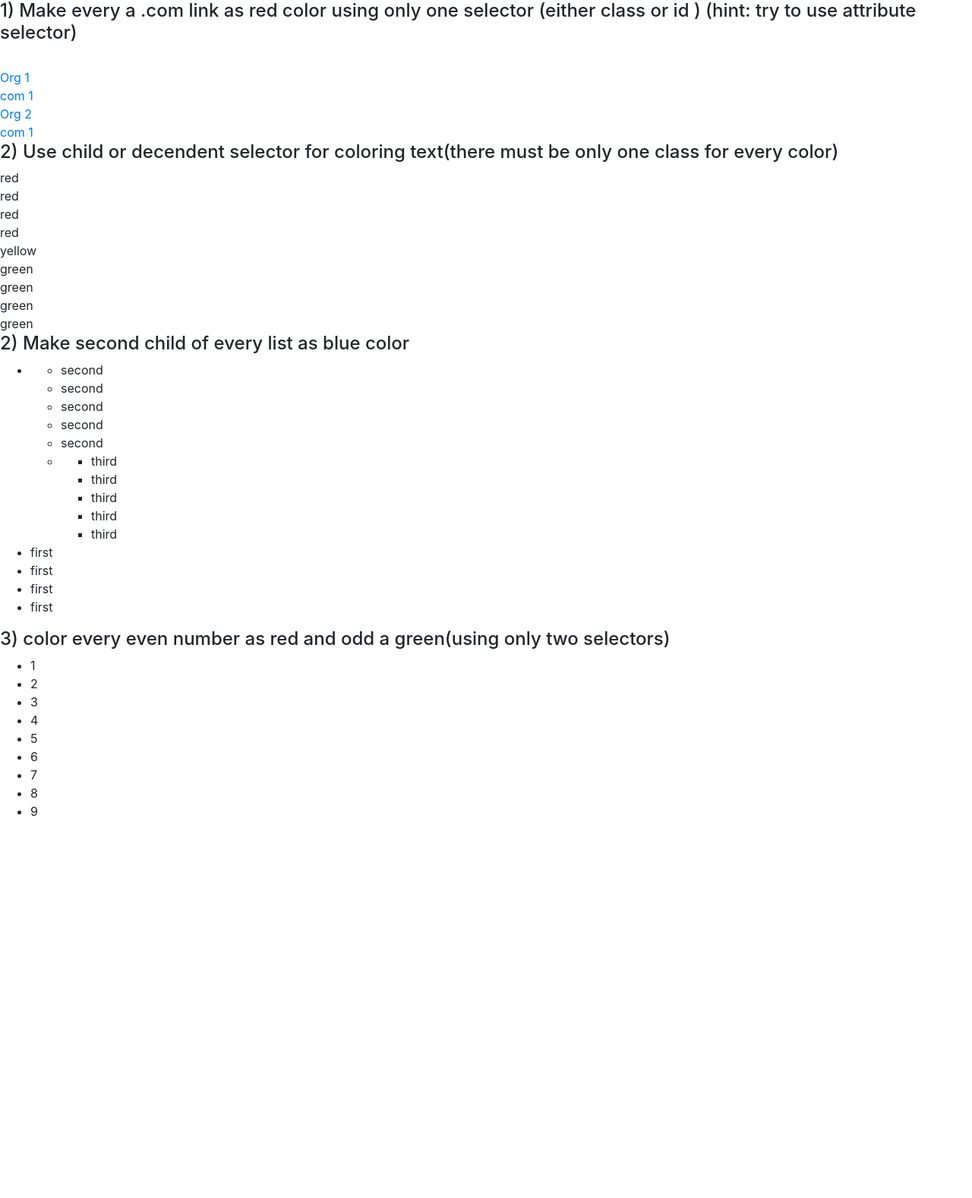
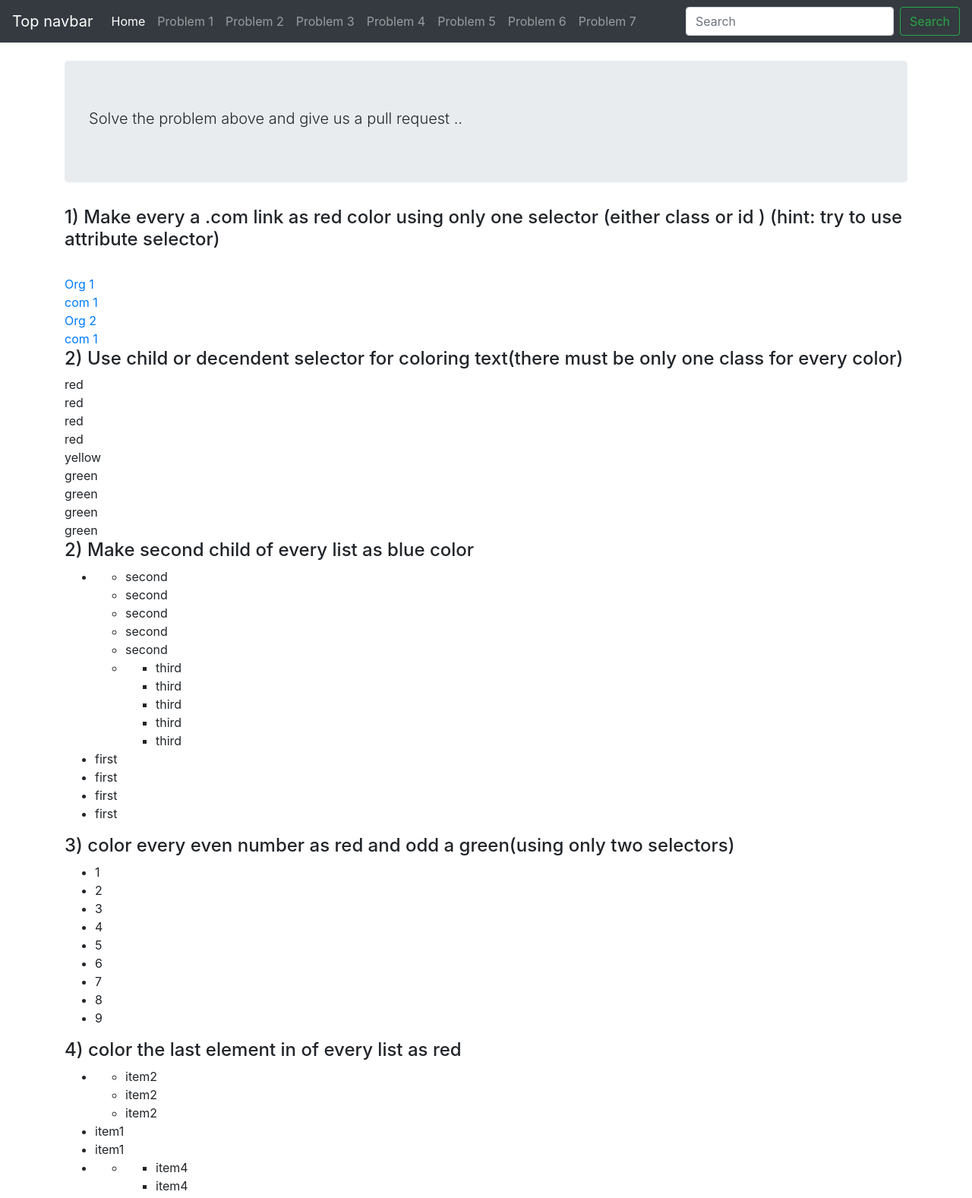
Before and after one commit to sagarrajak/angular-frontend-assigment, an Angular app: page /question-7 in a window 1280 px wide. Shown: the top 1577 px of the page at 76% size. Before the commit the page ends 1096 px from the top, so only its background shows below. Built offline with nearby package versions, Linux system fonts and the light colour scheme.

Commit message:
Added few changes

```diff
--- a/src/app/app.component.html
+++ b/src/app/app.component.html
@@ -1 +1 @@
-<router-outlet></router-outlet>
+<app-my-questions></app-my-questions>
--- a/src/app/my-questions/my-questions.component.html
+++ b/src/app/my-questions/my-questions.component.html
@@ -1,18 +1,34 @@
 <nav class="navbar navbar-expand-md navbar-dark bg-dark mb-4">
   <a class="navbar-brand" href="#">Top navbar</a>
-  <button class="navbar-toggler" type="button" data-toggle="collapse" data-target="#navbarCollapse" aria-controls="navbarCollapse" aria-expanded="false" aria-label="Toggle navigation">
+  <button class="navbar-toggler" type="button" data-toggle="collapse" data-target="#navbarCollapse" aria-controls="navbarCollapse"
+    aria-expanded="false" aria-label="Toggle navigation">
     <span class="navbar-toggler-icon"></span>
   </button>
   <div class="collapse navbar-collapse" id="navbarCollapse">
     <ul class="navbar-nav mr-auto">
       <li class="nav-item active">
-        <a class="nav-link" href="#">Home <span class="sr-only">(current)</span></a>
+        <a class="nav-link" [routerLink]="[ '../' , 'question']">Home <span class="sr-only">(current)</span></a>
       </li>
       <li class="nav-item">
-        <a class="nav-link" href="#">Link</a>
+        <a class="nav-link" [routerLink]="[ '../' , question1]">Problem 1</a>
       </li>
       <li class="nav-item">
-        <a class="nav-link disabled" href="#">Disabled</a>
+        <a class="nav-link" [routerLink]="[ '../' , question2]">Problem 2</a>
+      </li>
+      <li class="nav-item">
+        <a class="nav-link" [routerLink]="[ '../' , question3]">Problem 3</a>
+      </li>
+      <li class="nav-item">
+        <a class="nav-link" [routerLink]="[ '../' , question4]">Problem 4</a>
+      </li>
+      <li class="nav-item">
+        <a class="nav-link" [routerLink]="[ '../' , question5]">Problem 5</a>
+      </li>
+      <li class="nav-item">
+          <a class="nav-link" [routerLink]="[ '../' , question6]">Problem 6</a>
+      </li>
+      <li class="nav-item">
+          <a class="nav-link" [routerLink]="[ '../' , question7]">Problem 7</a>
       </li>
     </ul>
     <form class="form-inline mt-2 mt-md-0">
@@ -24,8 +40,23 @@
 
 <main role="main" class="container">
   <div class="jumbotron">
-    <h1>Question 1</h1>
-    <p class="lead">This example is a quick exercise to illustrate how the top-aligned navbar works. As you scroll, this navbar remains in its original position and moves with the rest of the page.</p>
-    <a class="btn btn-lg btn-primary" href="../../components/navbar/" role="button">View navbar docs &raquo;</a>
+    <!-- <a [routerLink]="[ '../' , question1]">Question 1</a>
+    <br>
+    <a [routerLink]="['../', question2]">Question 2</a>
+    <br>
+    <a [routerLink]="['../', question3]">Question 3</a>
+    <br>
+    <a [routerLink]="['../', question4]">Question 4</a>
+    <br>
+    <a [routerLink]="['../', question5]">Question 5</a>
+    <br>
+    <a [routerLink]="['../', question6]">Question 6</a>
+    <br>
+    <a [routerLink]="['../', question7]">Question 7</a>
+    <br> -->
+    <h1 class="lead">
+      Solve the problem above and give us a pull request ..
+    </h1>
   </div>
+  <router-outlet></router-outlet>
 </main>
--- a/src/app/my-questions/my-questions.component.ts
+++ b/src/app/my-questions/my-questions.component.ts
@@ -5,11 +5,14 @@ import { Component, OnInit } from '@angular/core';
   templateUrl: './my-questions.component.html',
   styleUrls: ['./my-questions.component.scss']
 })
-export class MyQuestionsComponent implements OnInit {
+export class MyQuestionsComponent  {
 
   constructor() { }
-
-  ngOnInit() {
-  }
-
+  public readonly question1: string = 'question-1';
+  public readonly question2: string = 'question-2';
+  public readonly question3: string = 'question-3';
+  public readonly question4: string = 'question-4';
+  public readonly question5: string = 'question-5';
+  public readonly question6: string = 'question-6';
+  public readonly question7: string = 'question-7';
 }
--- a/src/app/question-seven/question-seven.component.html
+++ b/src/app/question-seven/question-seven.component.html
@@ -1,14 +1,15 @@
-<h4>1) Make every a .com link as red color using only one selector (either class or id ) (hint: try to use attribute selector)</h4>
-<br/>
+<h4>1) Make every a .com link as red color using only one selector (either class or id ) (hint: try to use attribute
+    selector)</h4>
+<br />
 <a href="http://example.org">Org 1</a>
-<br/>
+<br />
 <a href="http://example.com">com 1</a>
-<br/>
+<br />
 <a href="http://example.com">Org 2</a>
-<br/>
+<br />
 <a href="http://example.com">com 1</a>
 
-<br/>
+<br />
 <h4>2) Use child or decendent selector for coloring text(there must be only one class for every color)</h4>
 <div id='colorchilderen'>
     <div>
@@ -70,3 +71,51 @@
     <li>8</li>
     <li>9</li>
 </ul>
+
+<h4>4) color the last element in of every list as red</h4>
+<div id='lastselector'>
+    <ul>
+        <li>
+            <ul>
+                <li>item2</li>
+                <li>item2</li>
+                <li>item2</li>
+            </ul>
+        </li>
+        <li>item1</li>
+        <li>item1</li>
+        <li>
+            <ul>
+                <li>
+                    <ul>
+                        <li>item4</li>
+                        <li>item4</li>
+                        <li>item4</li>
+                        <li>item4</li>
+                        <li>item4</li>
+                        <li>item4</li>
+                        <li>
+                            <ul>
+                                <li>item5</li>
+                                <li>item5</li>
+                                <li>item5</li>
+                                <li>item5</li>
+                                <li>item5</li>
+                            </ul>
+                        </li>
+                        <li>item4</li>
+                        <li>item4</li>
+                        <li>item4</li>
+                    </ul>
+                </li>
+                <li>item3</li>
+            </ul>
+        </li>
+        <li>item1</li>
+        <li>item1</li>
+        <li>item1</li>
+    </ul>
+</div>
+
+<h5>5) change color of link red after hovering, remove default style of link, during clicking change color to blue</h5>
+<a>change me</a>
--- a/src/app/question-seven/question-seven.component.scss
+++ b/src/app/question-seven/question-seven.component.scss
@@ -9,3 +9,7 @@
 #evenodd {
     // for third problem
 }
+
+#lastselector {
+    // for fourth problem
+}
--- a/src/app/question-six/question-six.component.html
+++ b/src/app/question-six/question-six.component.html
@@ -1,6 +1,6 @@
 <p>
   Position 'pink, blue, green, yellow' box at four corner of main(red) box something like below
-  <b>without using any class selector or id  selector and flexbox container</b>
+  <b>without using any class selector or id  selector and flexbox container</b> for the corresponding div .
 </p>
 <img src="../../assets/screen_shot.PNG" width="300" height="300">
 <div id='main'>
```
Also changed, not shown: src/app/app-routing.module.ts (+9 -14 lines), 1 other file (tests, documents, lock files or other folders).
